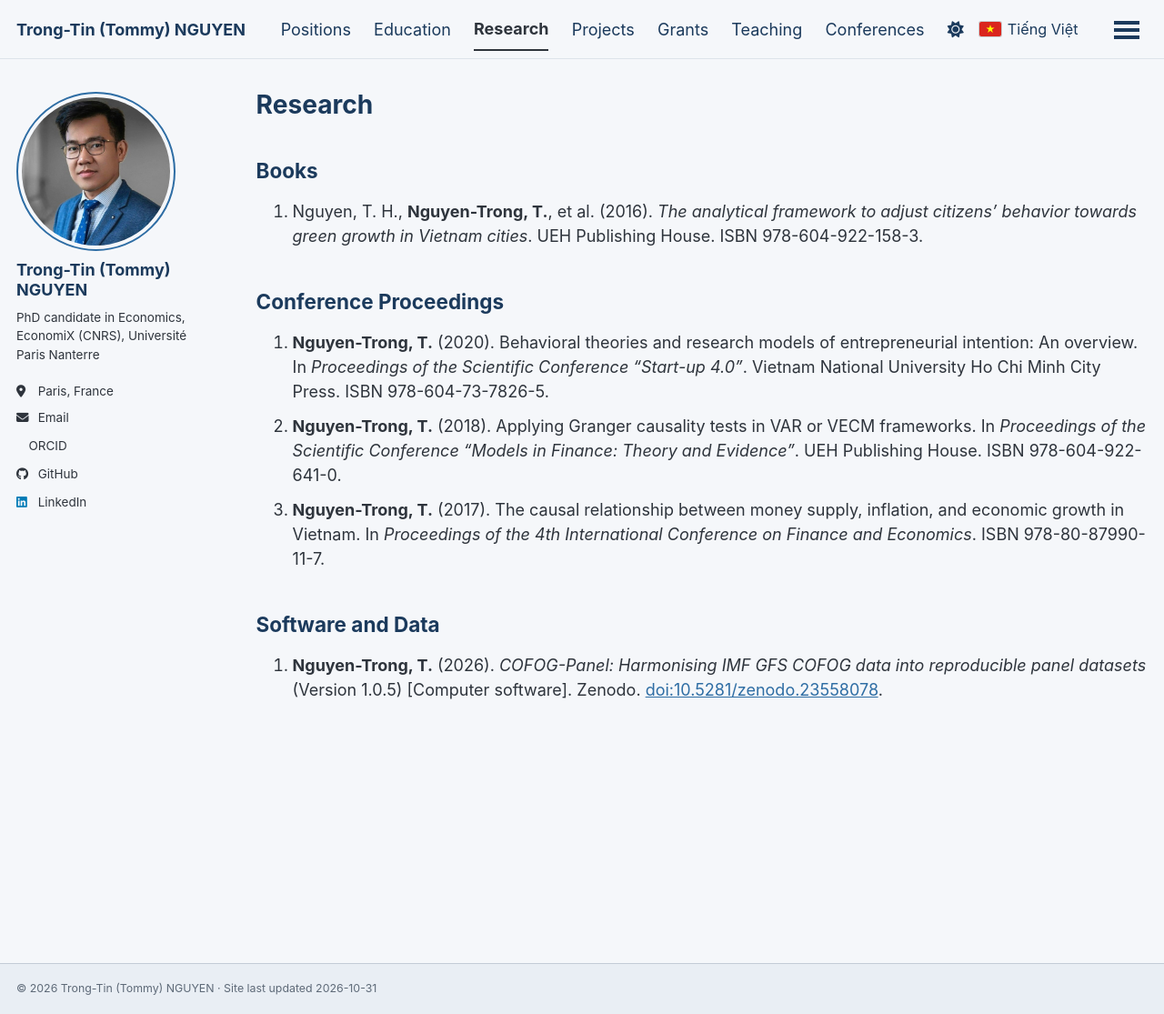
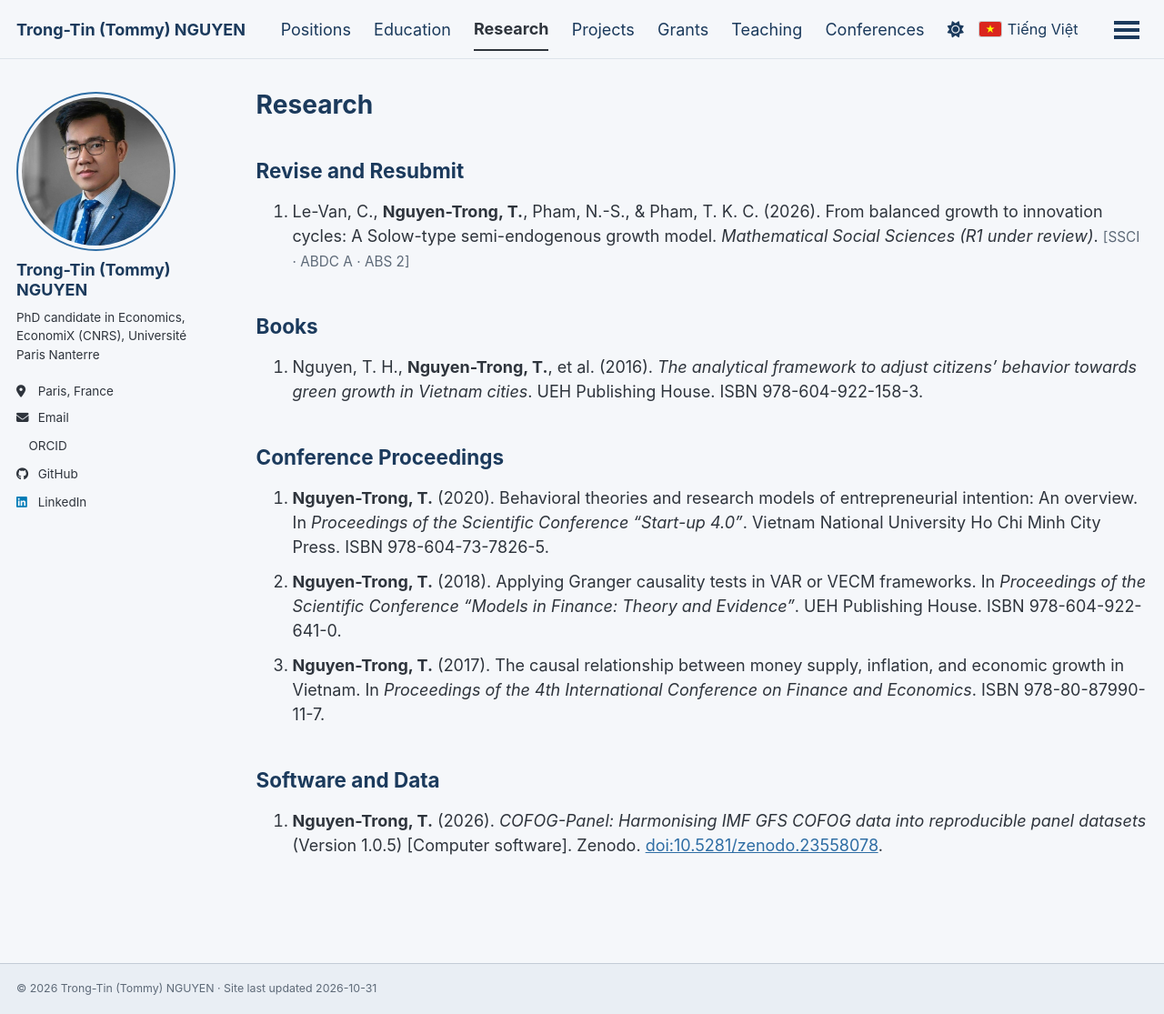
Before and after one commit to trongtin142/trongtin142.github.io, a Jekyll site: the page built from _pages/publications.html, in a window 1280 px wide and 1115 px high. Shown: the whole window at 91% size. Built offline with Jekyll 4.4.1, drawn with Linux system fonts in a browser that asks for light colours; a script bundle is joined from its source files by our own code; a style sheet for code colours, icons or effects is not loaded.

Commit message:
Add MSS paper under Revise and Resubmit on Research page

```diff
--- a/_pages/publications.html
+++ b/_pages/publications.html
@@ -31,6 +31,11 @@
   {% endfor %}
 {% endif %}
 
+<h2>Revise and Resubmit</h2>
+<ol class="pub-list" style="margin-bottom:1.5em;">
+  <li style="margin-bottom:0.6em;">Le-Van, C., <strong>Nguyen-Trong, T.</strong>, Pham, N.-S., &amp; Pham, T. K. C. (2026). From balanced growth to innovation cycles: A Solow-type semi-endogenous growth model. <em>Mathematical Social Sciences (R1 under review)</em>. <span style="font-size:0.85em; color:var(--global-text-color-light);">[SSCI · ABDC A · ABS 2]</span></li>
+</ol>
+
 <h2>Books</h2>
 <ol class="pub-list" style="margin-bottom:1.5em;">
   <li style="margin-bottom:0.6em;">Nguyen, T. H., <strong>Nguyen-Trong, T.</strong>, et al. (2016). <em>The analytical framework to adjust citizens’ behavior towards green growth in Vietnam cities</em>. UEH Publishing House. ISBN 978-604-922-158-3.</li>
```
